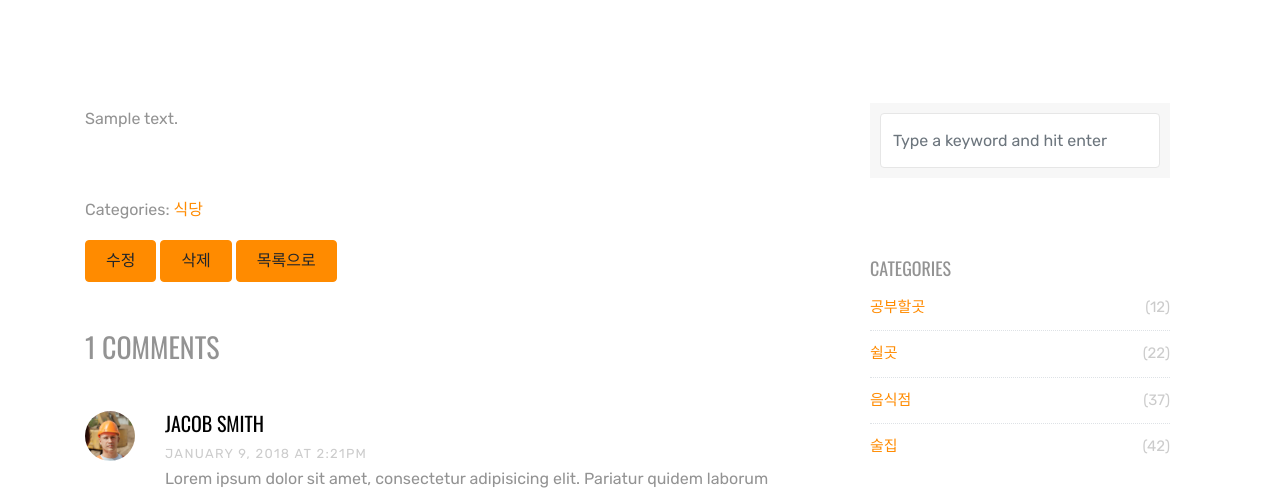
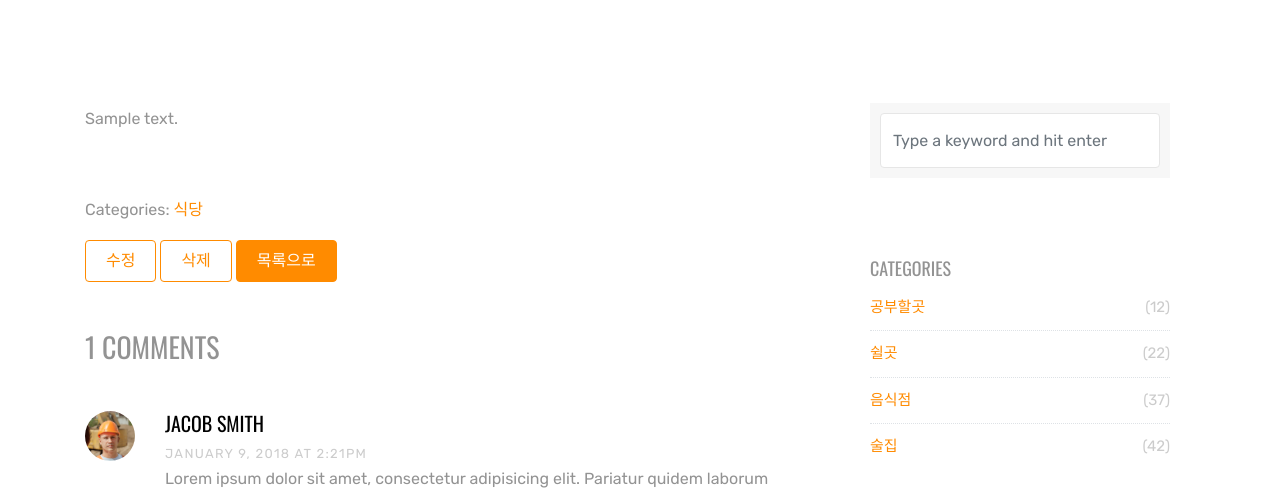
Before and after one commit to showppark12/Kookminreview, a Django app: page /food/1 in a window 1280 px wide. Shown: the part 437-929 px from the top of the page. Run offline with Django 3.2, Linux system fonts and the light colour scheme; tables that the repository leaves empty hold one stand-in row (values such as "Sample post"); some libraries are stand-ins or nearby versions; some web fonts are replaced.

Commit message:
수정중

```diff
--- a/foodboard/admin.py
+++ b/foodboard/admin.py
@@ -1,5 +1,6 @@
 from django.contrib import admin
-from .models import FoodBoard
+from .models import FoodBoard, FoodComment
 
 # Register your models here.
 admin.site.register(FoodBoard)
+admin.site.register(FoodComment)
--- a/foodboard/templates/detail.html
+++ b/foodboard/templates/detail.html
@@ -27,9 +27,9 @@
                 </div>
 
                 <div class="button-group" style="padding-top: 0;">
-                    <a href="{% url 'edit' review.id %}" class="btn btn-primary btn-md">수정</a>
-                    <a href="{% url 'delete' review.id %}" class="btn btn-primary btn-md">삭제</a>
-                    <a href="{% url 'food_home' %}" class="btn btn-primary btn-md">목록으로</a>
+                    <a href="{% url 'edit' review.id %}" class="btn btn-outline-primary btn-md">수정</a>
+                    <a href="{% url 'delete' review.id %}" class="btn btn-outline-primary btn-md">삭제</a>
+                    <a href="{% url 'food_home' %}" class="btn btn-primary btn-md text-white">목록으로</a>
                 </div>
 
                 <!-- 덧글 -->
--- a/foodboard/urls.py
+++ b/foodboard/urls.py
@@ -12,7 +12,7 @@ urlpatterns = [
     path('delete/<int:review_id>', views.delete, name="delete"),
 
     # 덧글 CRUD 구현
-    # path('<int:review_id>/c<int:comment_id>', views.new_comment, name="new_comment"),
-    # path('edit/c<int:comment_id>', views.edit_comment, name="edit_comment"),
-    # path('delete/c<int:comment_id>', views.delete_comment, name="delete_comment"),
+    path('<int:review_id>/c<int:comment_id>', views.new_comment, name="new_comment"),
+    path('edit/c<int:comment_id>', views.edit_comment, name="edit_comment"),
+    path('delete/c<int:comment_id>', views.delete_comment, name="delete_comment"),
 ]
--- a/foodboard/views.py
+++ b/foodboard/views.py
@@ -45,7 +45,7 @@ def edit(request, review_id):
             content.writer = request.user
             content.save()
             return redirect('detail', content.id)
-    return render(request, 'edit.html', { 'form': form, 'id': edit_review.id })
+    return render(request, 'edit.html', { 'form': form })
 
 
 def delete(request, review_id):
@@ -67,3 +67,9 @@ def new_comment(request, review_id):
             content.writer = request.user
             content.save()
             return redirect('food_home')
+
+def edit_comment(request, comment_id):
+    pass
+
+def delete_comment(request, comment_id):
+    pass
--- a/studyboard/templates/base/detail.html
+++ b/studyboard/templates/base/detail.html
@@ -1,7 +1,7 @@
 {%extends 'index.html'%}
 {% block content%}
 
-<div class="site-section-cover overlay inner-page bg-light" style="background-image: url('static/images/hero_3.jpg')" data-aos="fade">
+<div class="site-section-cover overlay inner-page bg-light" style="background-image: url('/static/images/hero_3.jpg')" data-aos="fade">
 
   <div class="container">
     <div class="row align-items-center justify-content-center text-center">
@@ -34,6 +34,9 @@
             <br>
             {{blog.body}}</p>
         <div class="pt-5">
+          <a href ="{% url 'studyboardhome' %}" class="btn btn-primary btn-md text-white">목록으로</a>
+          <a href ="{% url 'studyboardedit' blog.id %}" class="btn btn-primary btn-md text-white">수정</a>
+          <a href ="{% url 'studyboarddelete' blog.id %}" class="btn btn-primary btn-md text-white">삭제</a>
           <p>Categories:  <a href="#">Design</a>, <a href="#">Events</a>  Tags: <a href="#">#html</a>, <a href="#">#trends</a></p>
         </div>
 
```
